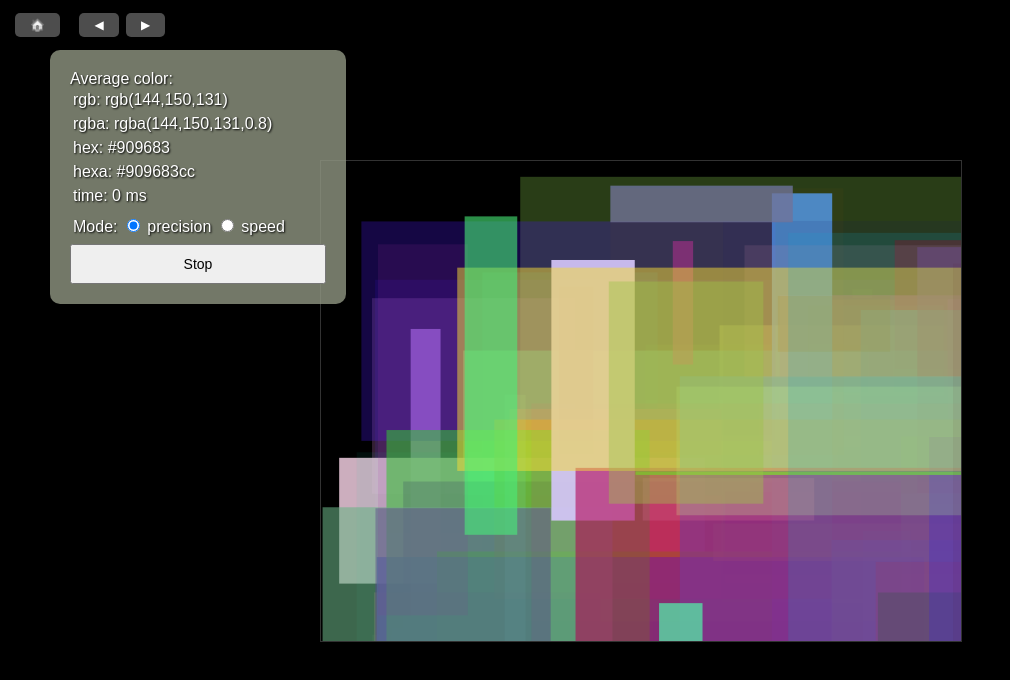
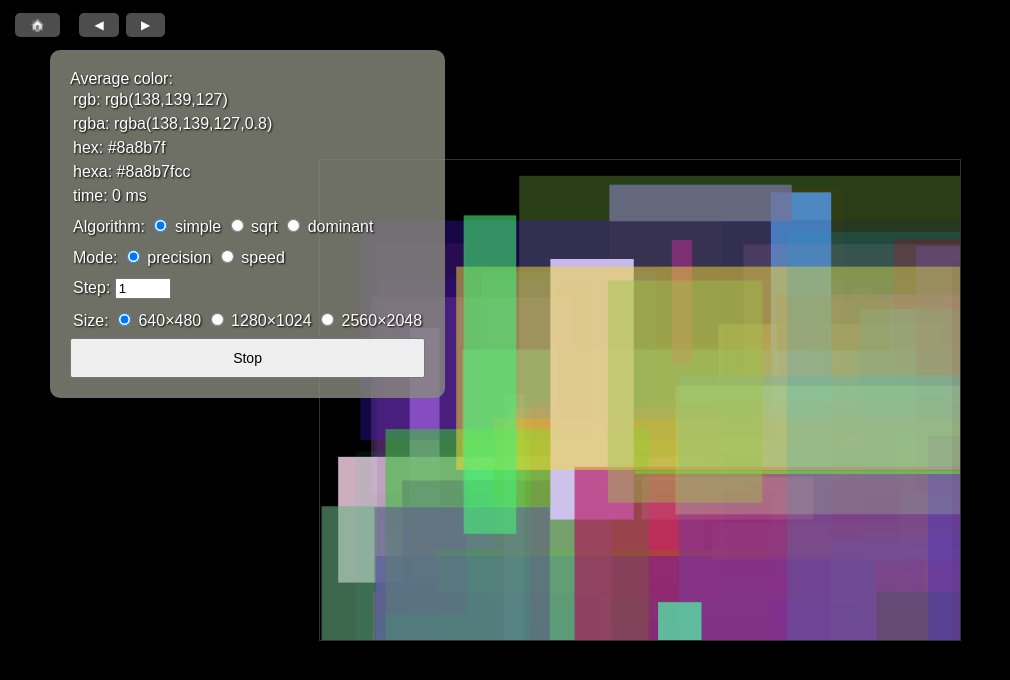
Before and after one commit to fast-average-color/examples, a website: page canvas.html in a window 1280 px wide. Shown: the whole page, without its empty margins (0-1010 px from the left). Drawn offline with Linux system fonts and the light colour scheme.

Commit message:
Add many options for canvas

```diff
--- a/canvas.html
+++ b/canvas.html
@@ -12,12 +12,31 @@
 
     <div class="info">Average color:
         <div class="info__color"></div>
-        <div class="mode">
+        <div class="option">
+            Algorithm:
+            <label><input name="algorithm" type="radio" id="algorithm-simple" autocomplete="off" checked /> simple</label>
+            <label><input name="algorithm" type="radio" id="algorithm-sqrt" autocomplete="off" /> sqrt</label>
+            <label><input name="algorithm" type="radio" id="algorithm-dominant" autocomplete="off" /> dominant</label>
+        </div>
+
+        <div class="option">
             Mode:
-            <label><input name="mode" type="radio" id="precision" autocomplete="off" checked /> precision</label>
-            <label><input name="mode" type="radio" id="speed" autocomplete="off" /> speed</label>
+            <label><input name="mode" type="radio" id="mode-precision" autocomplete="off" checked /> precision</label>
+            <label><input name="mode" type="radio" id="mode-speed" autocomplete="off" /> speed</label>
         </div>
-         <button id="start">Stop</button>
+
+        <div class="option">
+            Step: <input id="step" value="1" type="number" size="2" min="1" max="20" />
+        </div>
+
+        <div class="option">
+            Size:
+            <label><input name="width" type="radio" id="width-640" autocomplete="off" checked /> 640×480</label>
+            <label><input name="width" type="radio" id="width-1280" autocomplete="off" /> 1280×1024</label>
+            <label><input name="width" type="radio" id="width-2560" autocomplete="off" /> 2560×2048</label>
+        </div>
+
+        <button id="start">Stop</button>
     </div>
 </body>
 </html>
--- a/src/canvas/index.css
+++ b/src/canvas/index.css
@@ -4,10 +4,7 @@ canvas
     top: 50%;
     left: 50%;
 
-    width: 640px;
-    height: 480px;
-    margin-top: -240px;
-    margin-left: -320px;
+    transform: translate(-50%, -50%);
 
     border: 1px solid rgba(100, 100, 100, .5);
 }
@@ -40,11 +37,11 @@ canvas
     text-overflow: ellipsis;
 }
 
-.info__item, .mode {
+.info__item, .option {
     padding: 3px;
 }
 
-.mode {
+.option {
     margin: 5px 0 5px 0;
 }
 
--- a/src/canvas/index.ts
+++ b/src/canvas/index.ts
@@ -9,11 +9,25 @@ const fac = new FastAverageColor();
 class App {
     canvas = document.querySelector('canvas') as HTMLCanvasElement;
     ctx = this.canvas.getContext('2d') as CanvasRenderingContext2D;
-    info = document.querySelector('.info') as HTMLElement;
-    infoColor = document.querySelector('.info__color') as HTMLElement;
+
+    infoElement = document.querySelector('.info') as HTMLElement;
+    startElement = document.querySelector('#start') as HTMLButtonElement;
+    infoColorElement = document.querySelector('.info__color') as HTMLElement;
+    precisionElement = document.querySelector('#mode-precision') as HTMLButtonElement;
+    speedElement = document.querySelector('#mode-speed') as HTMLInputElement;
+    stepElement = document.querySelector('#step') as HTMLInputElement;
+    algorithmSimpleElement = document.querySelector('#algorithm-simple') as HTMLInputElement;
+    algorithmSqrtElement = document.querySelector('#algorithm-sqrt') as HTMLInputElement;
+    algorithmDominantElement = document.querySelector('#algorithm-dominant') as HTMLInputElement;
+    width640Element = document.querySelector('#width-640') as HTMLInputElement;
+    width1280Element = document.querySelector('#width-1280') as HTMLInputElement;
+    width2560Element = document.querySelector('#width-2560') as HTMLInputElement;
+
     stoped = false;
     isPrecision = true;
     timer?: number;
+    step = 1;
+    algorithm: 'simple' | 'sqrt' | 'dominant' = 'simple';
 
     constructor() {
         this.bindEvents();
@@ -21,28 +35,57 @@ class App {
     }
 
     bindEvents() {
-        const startElement = document.querySelector('#start') as HTMLButtonElement;
-        startElement.onclick = () => {
+        this.startElement.onclick = () => {
             this.stoped = !this.stoped;
             if (this.stoped) {
-                startElement.innerText = 'Start';
+                this.startElement.innerText = 'Start';
                 this.stop();
             } else {
-                startElement.innerText = 'Stop';
+                this.startElement.innerText = 'Stop';
                 this.start();
             }
         };
 
-        const precisionElement = document.querySelector('#precision') as HTMLButtonElement;
-        precisionElement.onclick = () => {
+        this.precisionElement.onclick = () => {
             this.isPrecision = true;
             this.getColor();
         };
 
-        const speedElement = document.querySelector('#speed') as HTMLInputElement;
-        speedElement.onclick = () => {
+        this.speedElement.onclick = () => {
             this.isPrecision = false;
             this.getColor();
+        };
+
+        this.stepElement.oninput = () => {
+            this.step = Number(this.stepElement.value);
+            this.getColor();
+        };
+
+        this.algorithmSimpleElement.onclick = () => {
+            this.algorithm = 'simple';
+        };
+
+        this.algorithmSqrtElement.onclick = () => {
+            this.algorithm = 'sqrt';
+        };
+
+        this.algorithmDominantElement.onclick = () => {
+            this.algorithm = 'dominant';
+        };
+
+        this.width640Element.onclick = () => {
+            this.canvas.width = 640;
+            this.canvas.height = 480;
+        };
+
+        this.width1280Element.onclick = () => {
+            this.canvas.width = 1280;
+            this.canvas.height = 1024;
+        };
+
+        this.width2560Element.onclick = () => {
+            this.canvas.width = 2560;
+            this.canvas.height = 2048;
         };
     }
 
@@ -77,11 +120,13 @@ class App {
     getColor() {
         const timeA = Date.now();
         const color = fac.getColor(this.canvas, {
-            mode: this.isPrecision ? 'precision' : 'speed'
+            algorithm: this.algorithm,
+            mode: this.isPrecision ? 'precision' : 'speed',
+            step: this.step,
         });
 
-        this.info.style.backgroundColor = color.rgba;
-        this.infoColor.innerHTML = [
+        this.infoElement.style.backgroundColor = color.rgba;
+        this.infoColorElement.innerHTML = [
             'rgb: ' + color.rgb,
             'rgba: ' + color.rgba,
             'hex: ' + color.hex,
```
Also changed, not shown: dist/canvas.css, dist/canvas.js.
